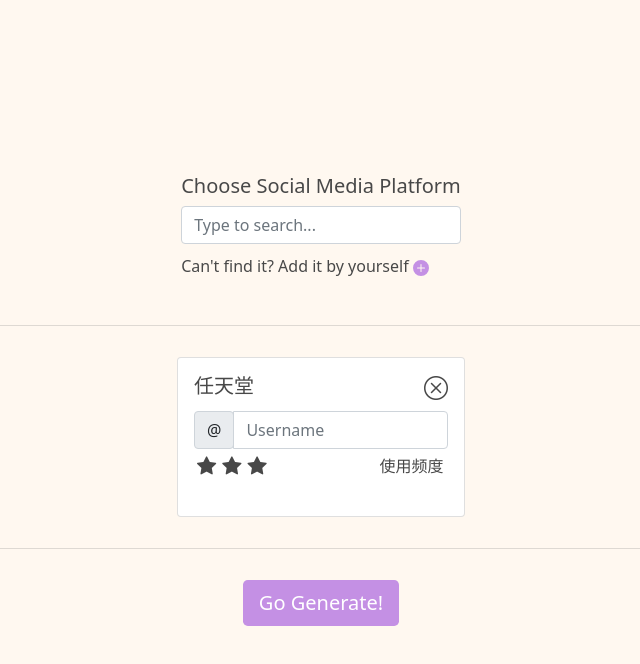
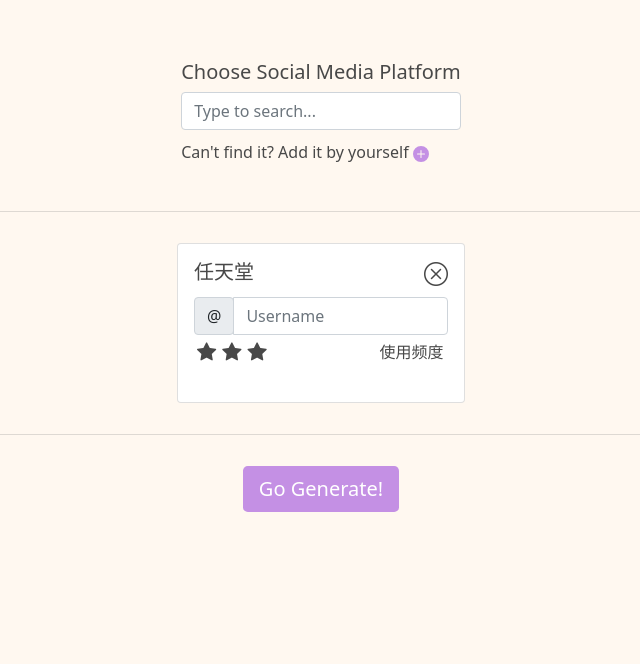
Before and after one commit to HelmerR302/Youlin-Card, a plain HTML site: page index.html in a window 1280 px wide. Both pictures are taken after a click on the button "Next". Shown: the whole page, without its empty margins (319-959 px from the left). Drawn offline with nearby package versions, Linux system fonts and the light colour scheme.

Commit message:
more on cards

```diff
--- a/app.css
+++ b/app.css
@@ -3,6 +3,8 @@
   background: #fff8f0;
   color: #484848;
   height: 100%;
+  -webkit-overflow-scrolling: auto;
+  padding: 30px 0;
 }
 
 .btn {
--- a/app.js
+++ b/app.js
@@ -207,6 +207,7 @@
 $("#next-button").click(function () {
   $("#avatar-page").hide();
   $("#accounts-page").show().css({ display: "flex" });
+  $("html").css({height: "auto"})
 });
 
 $("#addIcon").click(() => addCard());
```
